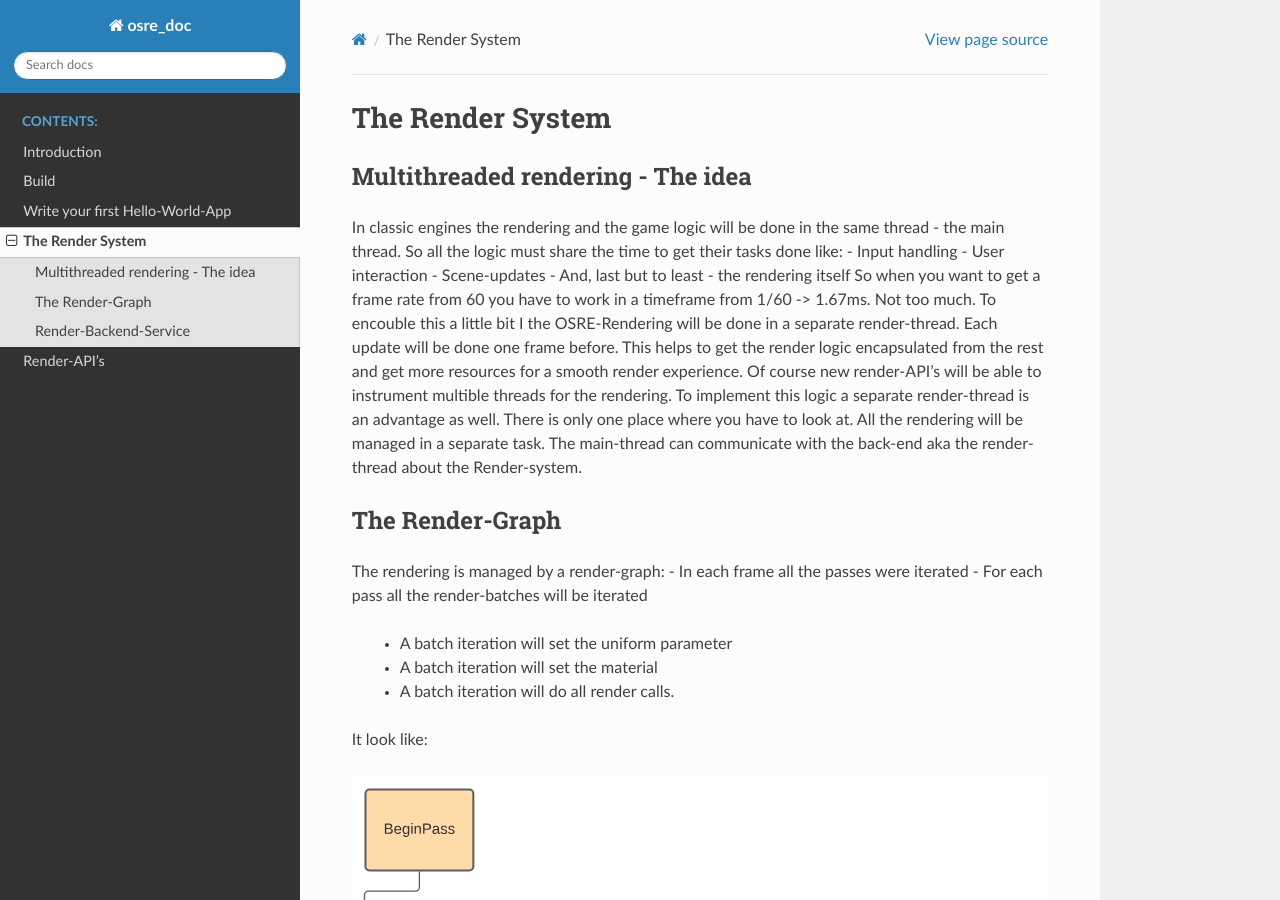
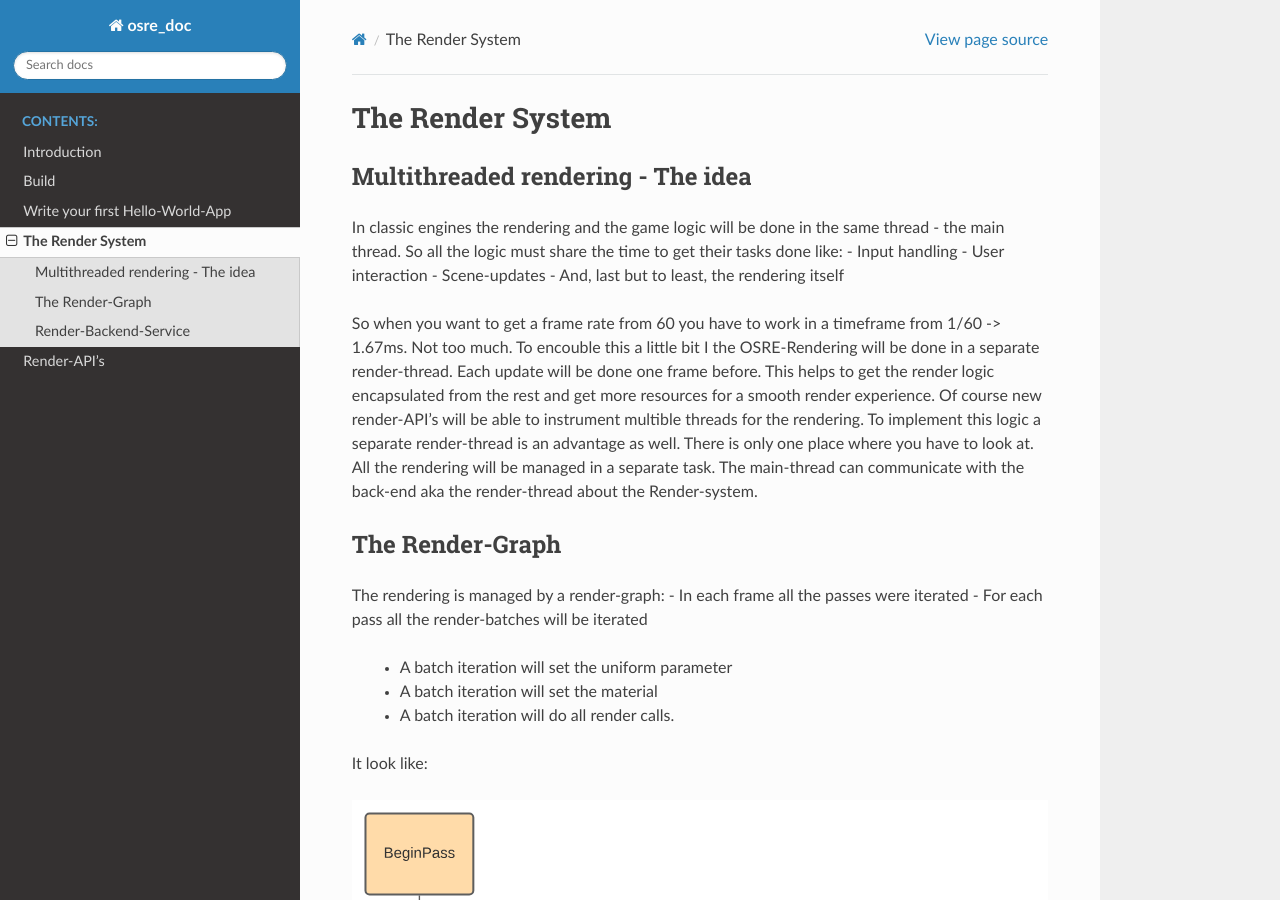
Before and after one commit to kimkulling/osre_doc, a Sphinx documentation site: the page built from source/RenderSystem.rst, in a window 1280 px wide and 900 px high. Built offline with Sphinx 7.4.7 and the Read the Docs theme 2.0.0, drawn with Linux system fonts in a browser that asks for light colours.

```diff
--- a/source/RenderSystem.rst
+++ b/source/RenderSystem.rst
@@ -11,7 +11,8 @@ must share the time to get their tasks done like:
 - Input handling
 - User interaction
 - Scene-updates
-- And, last but to least - the rendering itself
+- And, last but to least, the rendering itself
+
 So when you want to get a frame rate from 60 you have to work in a timeframe from 1/60 -> 1.67ms. Not too much.
 To encouble this a little bit I the OSRE-Rendering will be done in a separate render-thread. Each update will be done
 one frame before.
```
